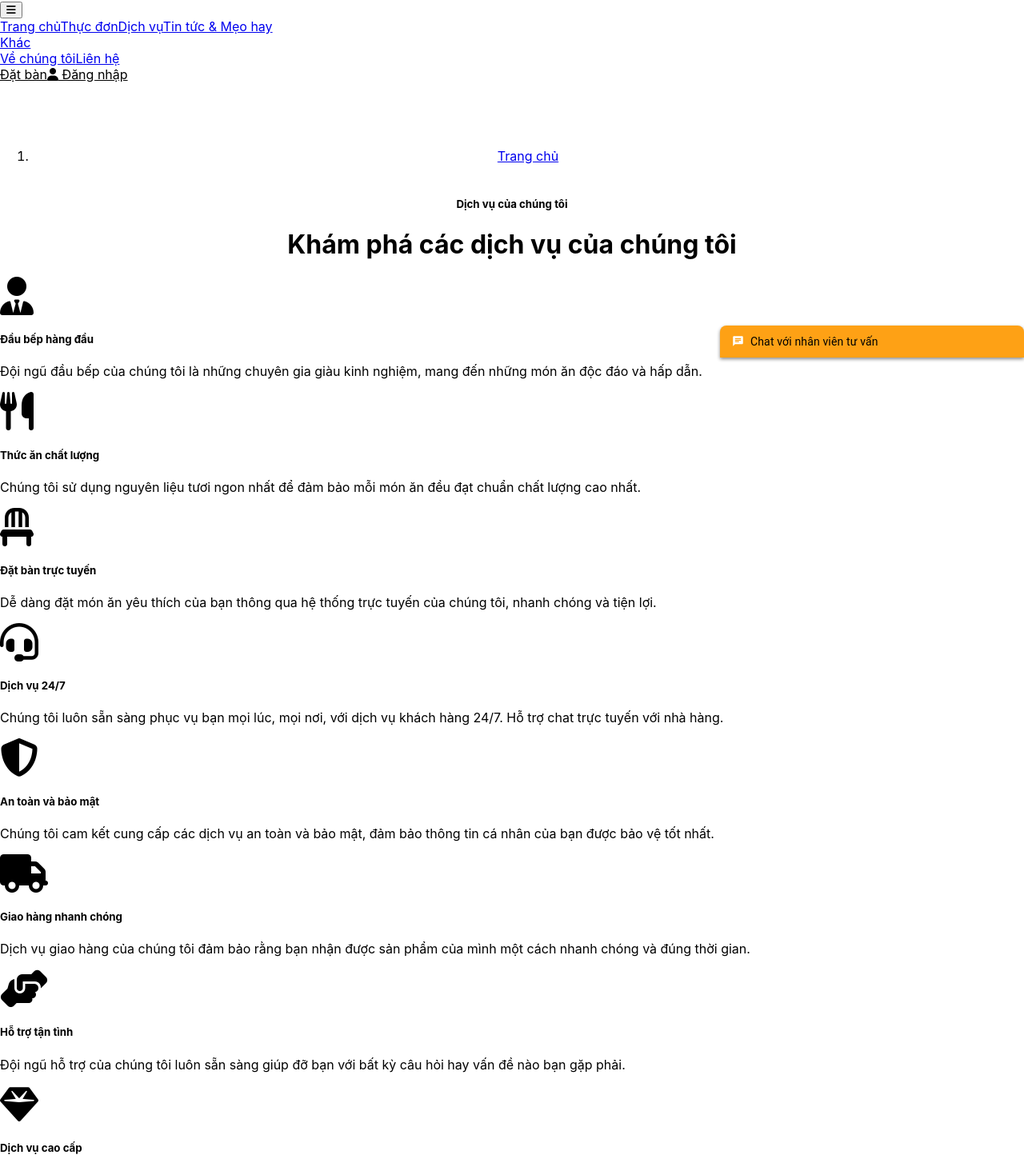
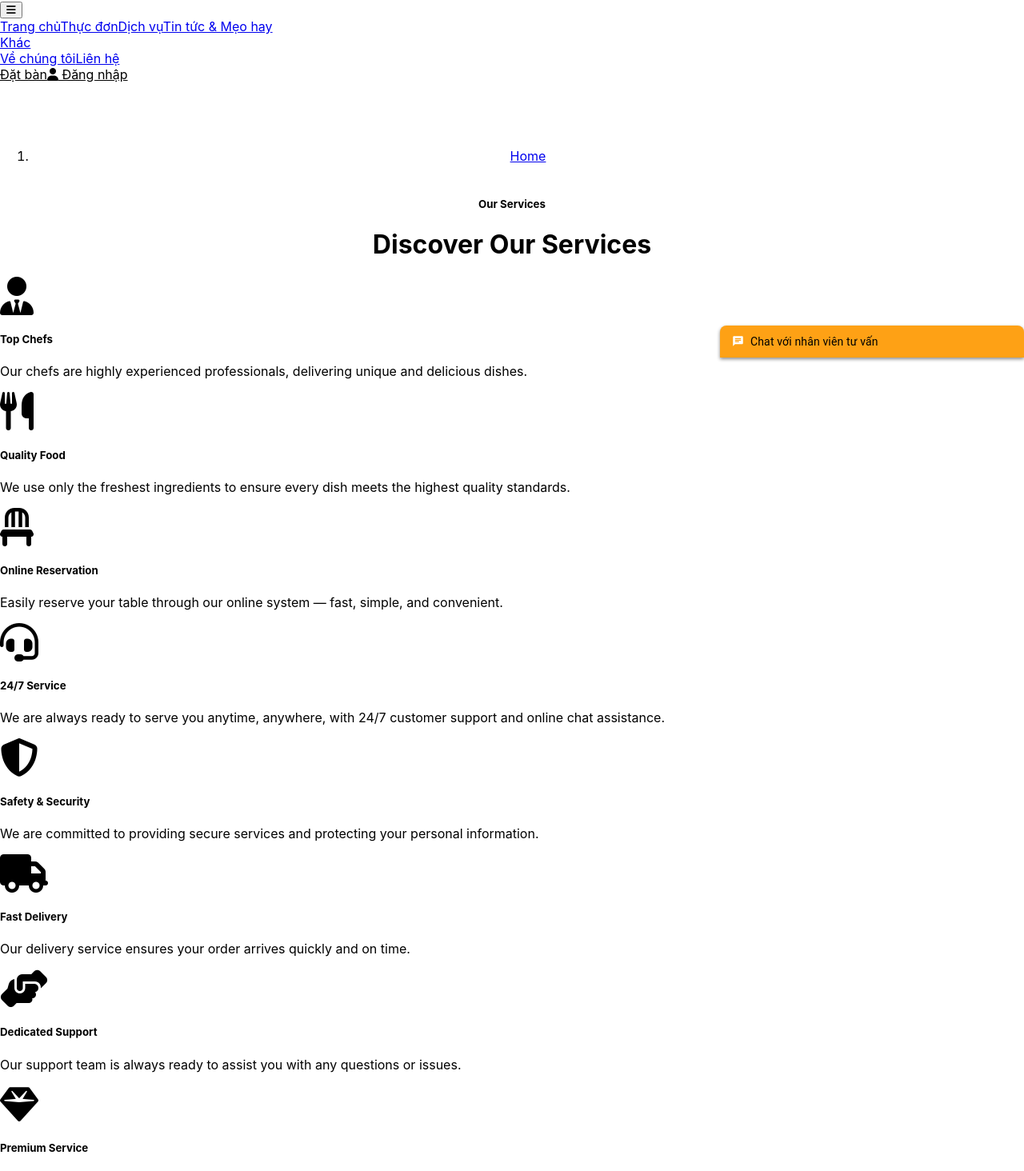
Before and after one commit to Helie96/happy-cow-client, a React (Create React App) app: page /service in a window 1280 px wide. Shown: the part 363-1827 px from the top of the page at 80% size. Built offline with nearby package versions, Linux system fonts and the light colour scheme; the HTML template or start-up script is replaced by a standard one.

Commit message:
Service.js

```diff
--- a/src/Pages/Client/Service.js
+++ b/src/Pages/Client/Service.js
@@ -5,92 +5,164 @@ export default function Service() {
     <div>
       <div className="container-fluid py-5 bg-dark hero-header mb-5">
         <div className="container text-center my-5 pt-5 pb-4">
-          <h1 className="display-3 text-white mb-3 animated slideInDown">Dịch vụ</h1>
+          <h1 className="display-3 text-white mb-3 animated slideInDown">
+            Services
+          </h1>
           <nav aria-label="breadcrumb">
             <ol className="breadcrumb justify-content-center text-uppercase">
-              <li className="breadcrumb-item"><a href="/">Trang chủ</a></li>
-              <li className="breadcrumb-item text-white active" aria-current="page">Dịch vụ</li>
+              <li className="breadcrumb-item">
+                <a href="/">Home</a>
+              </li>
+              <li
+                className="breadcrumb-item text-white active"
+                aria-current="page"
+              >
+                Services
+              </li>
             </ol>
           </nav>
         </div>
       </div>
+
       <div className="container-xxl py-5">
         <div className="container">
-          <div className="text-center wow fadeInUp" data-wow-delay="0.1s">
-            <h5 className="section-title ff-secondary text-center text-primary fw-normal">Dịch vụ của chúng tôi</h5>
-            <h1 className="mb-5">Khám phá các dịch vụ của chúng tôi</h1>
+          <div
+            className="text-center wow fadeInUp"
+            data-wow-delay="0.1s"
+          >
+            <h5 className="section-title ff-secondary text-center text-primary fw-normal">
+              Our Services
+            </h5>
+            <h1 className="mb-5">
+              Discover Our Services
+            </h1>
           </div>
+
           <div className="row g-4">
-            <div className="col-lg-3 col-sm-6 wow fadeInUp" data-wow-delay="0.1s">
+            <div
+              className="col-lg-3 col-sm-6 wow fadeInUp"
+              data-wow-delay="0.1s"
+            >
               <div className="service-item rounded pt-3">
                 <div className="p-4">
                   <i className="fa fa-3x fa-user-tie text-primary mb-4"></i>
-                  <h5>Đầu bếp hàng đầu</h5>
-                  <p>Đội ngũ đầu bếp của chúng tôi là những chuyên gia giàu kinh nghiệm, mang đến những món ăn độc đáo và hấp dẫn.</p>
-                </div>
-              </div>
-            </div>
-            <div className="col-lg-3 col-sm-6 wow fadeInUp" data-wow-delay="0.3s">
-              <div className="service-item rounded pt-3">
-                <div className="p-4">
-                  <i className="fa fa-3x fa-utensils text-primary mb-4"></i>
-                  <h5>Thức ăn chất lượng</h5>
-                  <p>Chúng tôi sử dụng nguyên liệu tươi ngon nhất để đảm bảo mỗi món ăn đều đạt chuẩn chất lượng cao nhất.</p>
-                </div>
-              </div>
-            </div>
-            <div className="col-lg-3 col-sm-6 wow fadeInUp" data-wow-delay="0.5s">
-              <div className="service-item rounded pt-3">
-                <div className="p-4">
-                  <i class="fa fa-3x fa-solid fa-chair text-primary mb-4"></i>
-                  <h5>Đặt bàn trực tuyến</h5>
-                  <p>Dễ dàng đặt món ăn yêu thích của bạn thông qua hệ thống trực tuyến của chúng tôi, nhanh chóng và tiện lợi.</p>
-                </div>
-              </div>
-            </div>
-            <div className="col-lg-3 col-sm-6 wow fadeInUp" data-wow-delay="0.7s">
-              <div className="service-item rounded pt-3">
-                <div className="p-4">
-                  <i className="fa fa-3x fa-headset text-primary mb-4"></i>
-                  <h5>Dịch vụ 24/7</h5>
-                  <p>Chúng tôi luôn sẵn sàng phục vụ bạn mọi lúc, mọi nơi, với dịch vụ khách hàng 24/7. Hỗ trợ chat trực tuyến với nhà hàng.</p>
+                  <h5>Top Chefs</h5>
+                  <p>
+                    Our chefs are highly experienced professionals,
+                    delivering unique and delicious dishes.
+                  </p>
                 </div>
               </div>
             </div>
 
-            <div className="col-lg-3 col-sm-6 wow fadeInUp" data-wow-delay="0.1s">
+            <div
+              className="col-lg-3 col-sm-6 wow fadeInUp"
+              data-wow-delay="0.3s"
+            >
+              <div className="service-item rounded pt-3">
+                <div className="p-4">
+                  <i className="fa fa-3x fa-utensils text-primary mb-4"></i>
+                  <h5>Quality Food</h5>
+                  <p>
+                    We use only the freshest ingredients to ensure
+                    every dish meets the highest quality standards.
+                  </p>
+                </div>
+              </div>
+            </div>
+
+            <div
+              className="col-lg-3 col-sm-6 wow fadeInUp"
+              data-wow-delay="0.5s"
+            >
+              <div className="service-item rounded pt-3">
+                <div className="p-4">
+                  <i className="fa fa-3x fa-solid fa-chair text-primary mb-4"></i>
+                  <h5>Online Reservation</h5>
+                  <p>
+                    Easily reserve your table through our online system —
+                    fast, simple, and convenient.
+                  </p>
+                </div>
+              </div>
+            </div>
+
+            <div
+              className="col-lg-3 col-sm-6 wow fadeInUp"
+              data-wow-delay="0.7s"
+            >
+              <div className="service-item rounded pt-3">
+                <div className="p-4">
+                  <i className="fa fa-3x fa-headset text-primary mb-4"></i>
+                  <h5>24/7 Service</h5>
+                  <p>
+                    We are always ready to serve you anytime, anywhere,
+                    with 24/7 customer support and online chat assistance.
+                  </p>
+                </div>
+              </div>
+            </div>
+
+            <div
+              className="col-lg-3 col-sm-6 wow fadeInUp"
+              data-wow-delay="0.1s"
+            >
               <div className="service-item rounded pt-3">
                 <div className="p-4">
                   <i className="fa fa-3x fa-shield-alt text-primary mb-4"></i>
-                  <h5>An toàn và bảo mật</h5>
-                  <p>Chúng tôi cam kết cung cấp các dịch vụ an toàn và bảo mật, đảm bảo thông tin cá nhân của bạn được bảo vệ tốt nhất.</p>
+                  <h5>Safety & Security</h5>
+                  <p>
+                    We are committed to providing secure services and
+                    protecting your personal information.
+                  </p>
                 </div>
               </div>
             </div>
-            <div className="col-lg-3 col-sm-6 wow fadeInUp" data-wow-delay="0.3s">
+
+            <div
+              className="col-lg-3 col-sm-6 wow fadeInUp"
+              data-wow-delay="0.3s"
+            >
               <div className="service-item rounded pt-3">
                 <div className="p-4">
                   <i className="fa fa-3x fa-truck text-primary mb-4"></i>
-                  <h5>Giao hàng nhanh chóng</h5>
-                  <p>Dịch vụ giao hàng của chúng tôi đảm bảo rằng bạn nhận được sản phẩm của mình một cách nhanh chóng và đúng thời gian.</p>
+                  <h5>Fast Delivery</h5>
+                  <p>
+                    Our delivery service ensures your order arrives
+                    quickly and on time.
+                  </p>
                 </div>
               </div>
             </div>
-            <div className="col-lg-3 col-sm-6 wow fadeInUp" data-wow-delay="0.5s">
+
+            <div
+              className="col-lg-3 col-sm-6 wow fadeInUp"
+              data-wow-delay="0.5s"
+            >
               <div className="service-item rounded pt-3">
                 <div className="p-4">
                   <i className="fa fa-3x fa-hands-helping text-primary mb-4"></i>
-                  <h5>Hỗ trợ tận tình</h5>
-                  <p>Đội ngũ hỗ trợ của chúng tôi luôn sẵn sàng giúp đỡ bạn với bất kỳ câu hỏi hay vấn đề nào bạn gặp phải.</p>
+                  <h5>Dedicated Support</h5>
+                  <p>
+                    Our support team is always ready to assist you
+                    with any questions or issues.
+                  </p>
                 </div>
               </div>
             </div>
-            <div className="col-lg-3 col-sm-6 wow fadeInUp" data-wow-delay="0.7s">
+
+            <div
+              className="col-lg-3 col-sm-6 wow fadeInUp"
+              data-wow-delay="0.7s"
+            >
               <div className="service-item rounded pt-3">
                 <div className="p-4">
                   <i className="fa fa-3x fa-gem text-primary mb-4"></i>
-                  <h5>Dịch vụ cao cấp</h5>
-                  <p>Chúng tôi cung cấp các dịch vụ cao cấp với chất lượng vượt trội, mang đến trải nghiệm tốt nhất cho khách hàng.</p>
+                  <h5>Premium Service</h5>
+                  <p>
+                    We provide premium services with superior quality,
+                    delivering the best experience for our customers.
+                  </p>
                 </div>
               </div>
             </div>
```
